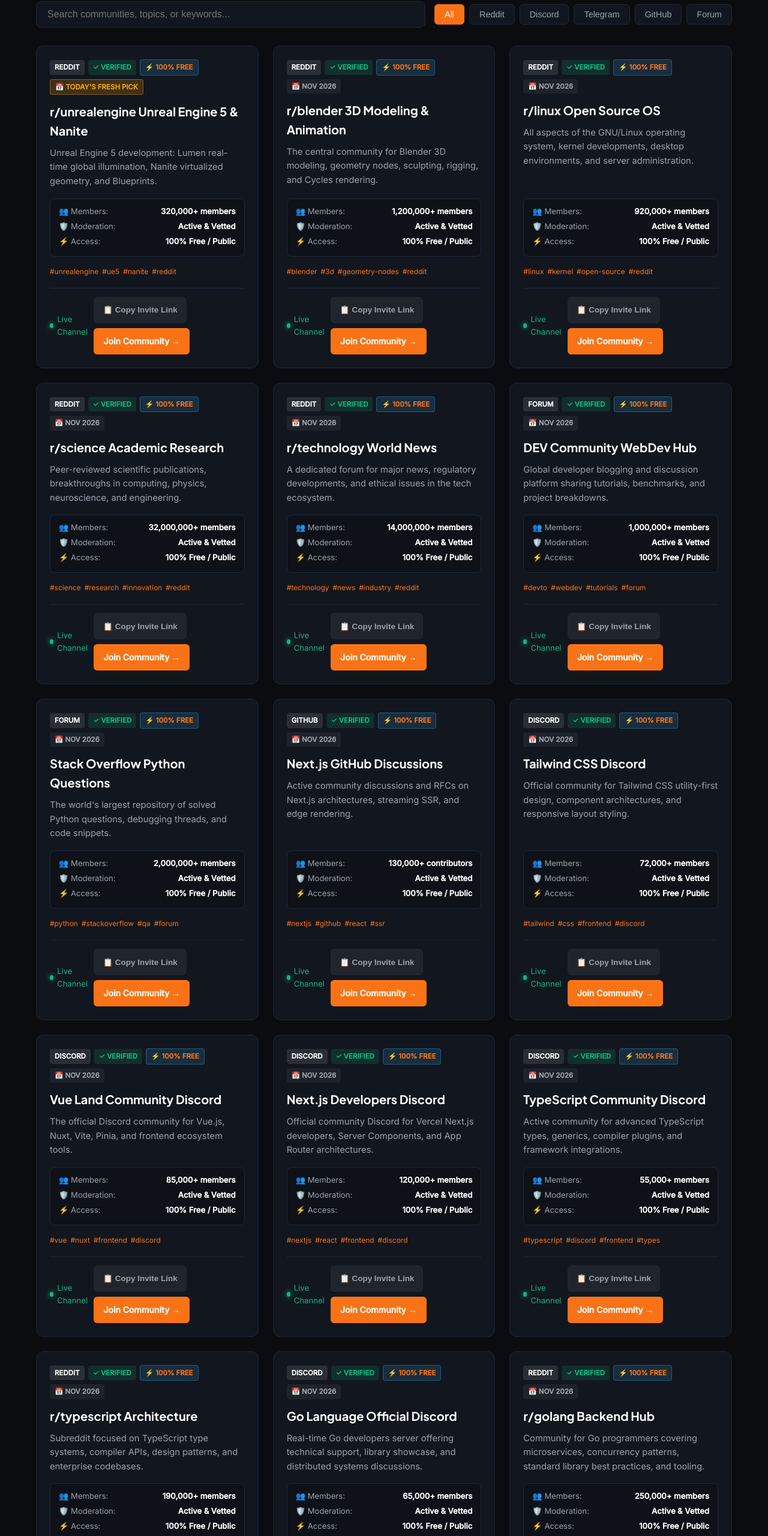
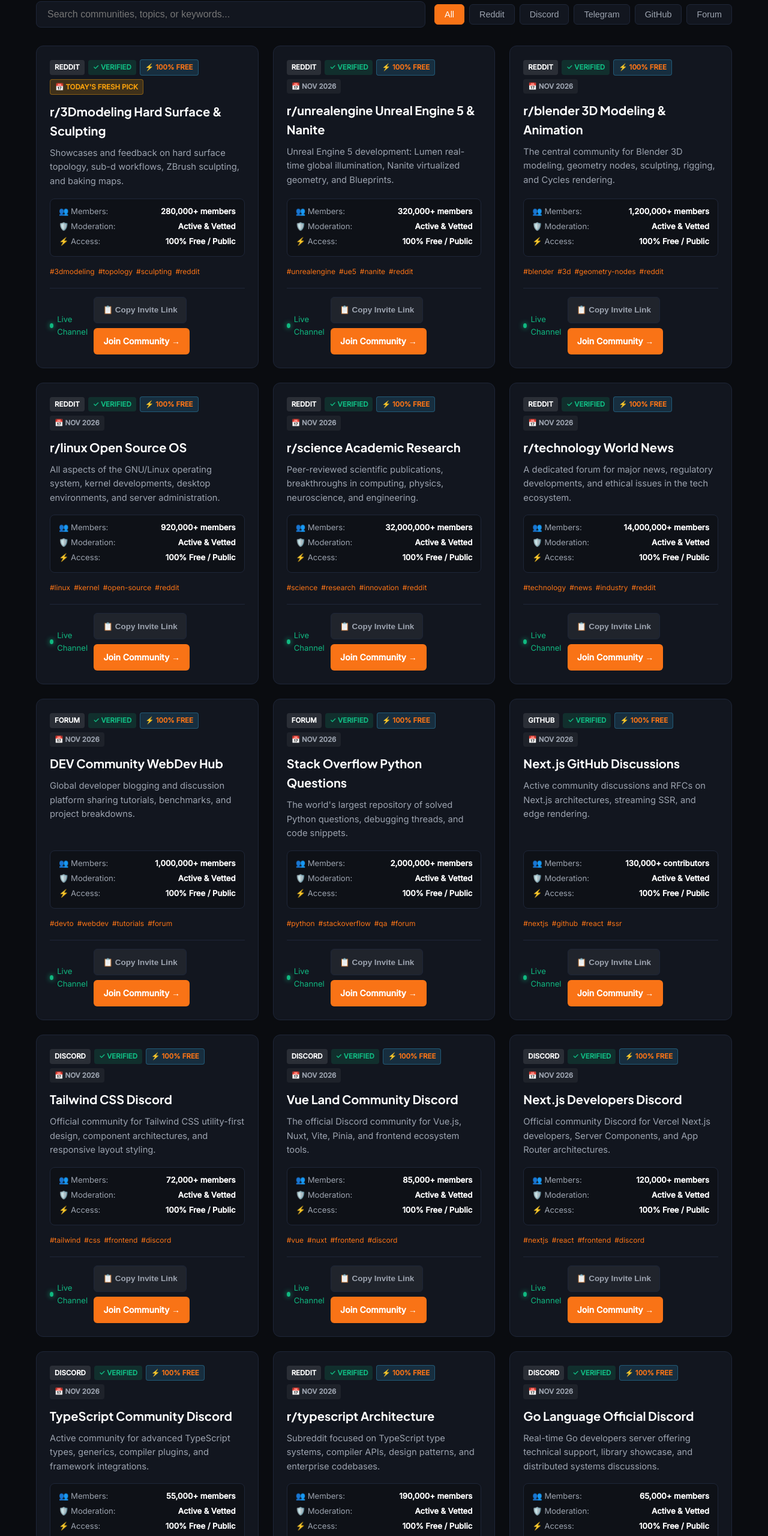
Before and after one commit to jibranpcccc/3d-blender-unreal-artists-hub, a plain HTML site: page index.html in a window 1280 px wide. Shown: the part 1159-3720 px from the top of the page at 60% size. Drawn offline with Linux system fonts and the light colour scheme.

Commit message:
feat(replenishment): fresh community links added - 2026-11-20 [skip ci]

```diff
--- a/index.html
+++ b/index.html
@@ -148,128 +148,128 @@
           {
             "@type": "ListItem",
             "position": 1,
+            "name": "r/3Dmodeling Hard Surface & Sculpting",
+            "description": "Showcases and feedback on hard surface topology, sub-d workflows, ZBrush sculpting, and baking maps.",
+            "url": "https://www.reddit.com/r/3Dmodeling/"
+          },
+          {
+            "@type": "ListItem",
+            "position": 2,
             "name": "r/unrealengine Unreal Engine 5 & Nanite",
             "description": "Unreal Engine 5 development: Lumen real-time global illumination, Nanite virtualized geometry, and Blueprints.",
             "url": "https://www.reddit.com/r/unrealengine/"
           },
           {
             "@type": "ListItem",
-            "position": 2,
+            "position": 3,
             "name": "r/blender 3D Modeling & Animation",
             "description": "The central community for Blender 3D modeling, geometry nodes, sculpting, rigging, and Cycles rendering.",
             "url": "https://www.reddit.com/r/blender/"
           },
           {
             "@type": "ListItem",
-            "position": 3,
+            "position": 4,
             "name": "r/linux Open Source OS",
             "description": "All aspects of the GNU/Linux operating system, kernel developments, desktop environments, and server administration.",
             "url": "https://www.reddit.com/r/linux/"
           },
           {
             "@type": "ListItem",
-            "position": 4,
+            "position": 5,
             "name": "r/science Academic Research",
             "description": "Peer-reviewed scientific publications, breakthroughs in computing, physics, neuroscience, and engineering.",
             "url": "https://www.reddit.com/r/science/"
           },
           {
             "@type": "ListItem",
-            "position": 5,
+            "position": 6,
             "name": "r/technology World News",
             "description": "A dedicated forum for major news, regulatory developments, and ethical issues in the tech ecosystem.",
             "url": "https://www.reddit.com/r/technology/"
           },
           {
             "@type": "ListItem",
-            "position": 6,
+            "position": 7,
             "name": "DEV Community WebDev Hub",
             "description": "Global developer blogging and discussion platform sharing tutorials, benchmarks, and project breakdowns.",
             "url": "https://dev.to/t/webdev"
           },
           {
             "@type": "ListItem",
-            "position": 7,
+            "position": 8,
             "name": "Stack Overflow Python Questions",
             "description": "The world's largest repository of solved Python questions, debugging threads, and code snippets.",
             "url": "https://stackoverflow.com/questions/tagged/python"
           },
           {
             "@type": "ListItem",
-            "position": 8,
+            "position": 9,
             "name": "Next.js GitHub Discussions",
             "description": "Active community discussions and RFCs on Next.js architectures, streaming SSR, and edge rendering.",
             "url": "https://github.com/vercel/next.js/discussions"
           },
           {
             "@type": "ListItem",
-            "position": 9,
+            "position": 10,
             "name": "Tailwind CSS Discord",
             "description": "Official community for Tailwind CSS utility-first design, component architectures, and responsive layout styling.",
             "url": "https://discord.gg/tailwind"
           },
           {
             "@type": "ListItem",
-            "position": 10,
+            "position": 11,
             "name": "Vue Land Community Discord",
             "description": "The official Discord community for Vue.js, Nuxt, Vite, Pinia, and frontend ecosystem tools.",
             "url": "https://discord.gg/vue"
           },
           {
             "@type": "ListItem",
-            "position": 11,
+            "position": 12,
             "name": "Next.js Developers Discord",
             "description": "Official community Discord for Vercel Next.js developers, Server Components, and App Router architectures.",
             "url": "https://discord.gg/nextjs"
           },
           {
             "@type": "ListItem",
-            "position": 12,
+            "position": 13,
             "name": "TypeScript Community Discord",
             "description": "Active community for advanced TypeScript types, generics, compiler plugins, and framework integrations.",
             "url": "https://discord.gg/typescript"
           },
           {
             "@type": "ListItem",
-            "position": 13,
+            "position": 14,
             "name": "r/typescript Architecture",
             "description": "Subreddit focused on TypeScript type systems, compiler APIs, design patterns, and enterprise codebases.",
             "url": "https://www.reddit.com/r/typescript/"
           },
           {
             "@type": "ListItem",
-            "position": 14,
+            "position": 15,
             "name": "Go Language Official Discord",
             "description": "Real-time Go developers server offering technical support, library showcase, and distributed systems discussions.",
             "url": "https://discord.gg/golang"
           },
           {
             "@type": "ListItem",
-            "position": 15,
+            "position": 16,
             "name": "r/golang Backend Hub",
             "description": "Community for Go programmers covering microservices, concurrency patterns, standard library best practices, and tooling.",
             "url": "https://www.reddit.com/r/golang/"
           },
           {
             "@type": "ListItem",
-            "position": 16,
+            "position": 17,
             "name": "Reactiflux Discord Community",
             "description": "The largest community of React, React Native, and full-stack JavaScript developers on Discord.",
             "url": "https://discord.gg/reactiflux"
           },
           {
             "@type": "ListItem",
-            "position": 17,
+            "position": 18,
             "name": "r/javascript Global Hub",
             "description": "Discussions, releases, frameworks, and architecture patterns from across the JavaScript and ECMAScript ecosystem.",
             "url": "https://www.reddit.com/r/javascript/"
-          },
-          {
-            "@type": "ListItem",
-            "position": 18,
-            "name": "r/3Dmodeling Hard Surface & Sculpting",
-            "description": "Showcases and feedback on hard surface topology, sub-d workflows, ZBrush sculpting, and baking maps.",
-            "url": "https://www.reddit.com/r/3Dmodeling/"
           },
           {
             "@type": "ListItem",
@@ -617,12 +617,36 @@
         </div>
         <div id="vetted-communities" class="grid">
 
-        <div id="community-card-1" class="card" data-platform="reddit" data-category="unreal engine">
+        <div id="community-card-1" class="card" data-platform="reddit" data-category="3d modeling">
             <div class="card-header">
                 <span class="badge badge-platform">Reddit</span>
                 <span class="badge badge-verified">✓ Verified</span>
                 <span class="badge badge-free">⚡ 100% Free</span>
                 <span class="badge badge-date" style="background: rgba(245, 158, 11, 0.2); color: #f59e0b; border: 1px solid rgba(245, 158, 11, 0.4); font-weight: 700;">📅 Today's Fresh Pick</span>
+            </div>
+            <h3 class="card-title">r/3Dmodeling Hard Surface & Sculpting</h3>
+            <p class="card-desc">Showcases and feedback on hard surface topology, sub-d workflows, ZBrush sculpting, and baking maps.</p>
+            <div class="spec-matrix">
+                <div class="spec-row"><span>👥 Members:</span> <strong>280,000+ members</strong></div>
+                <div class="spec-row"><span>🛡️ Moderation:</span> <strong>Active & Vetted</strong></div>
+                <div class="spec-row"><span>⚡ Access:</span> <strong>100% Free / Public</strong></div>
+            </div>
+            <div class="tags-row"><span class="tag">#3dmodeling</span><span class="tag">#topology</span><span class="tag">#sculpting</span><span class="tag">#reddit</span></div>
+            <div class="card-footer">
+                <span class="activity-pulse"><span class="pulse-dot"></span> Live Channel</span>
+                <div class="card-actions">
+                    <button class="btn-copy-invite" onclick="copyInviteLink(event, 'https://www.reddit.com/r/3Dmodeling/')">📋 Copy Invite Link</button>
+                    <a href="https://www.reddit.com/r/3Dmodeling/" target="_blank" rel="noopener noreferrer" class="btn-join">Join Community →</a>
+                </div>
+            </div>
+        </div>
+
+        <div id="community-card-2" class="card" data-platform="reddit" data-category="unreal engine">
+            <div class="card-header">
+                <span class="badge badge-platform">Reddit</span>
+                <span class="badge badge-verified">✓ Verified</span>
+                <span class="badge badge-free">⚡ 100% Free</span>
+                <span class="badge badge-date">📅 Nov 2026</span>
             </div>
             <h3 class="card-title">r/unrealengine Unreal Engine 5 & Nanite</h3>
             <p class="card-desc">Unreal Engine 5 development: Lumen real-time global illumination, Nanite virtualized geometry, and Blueprints.</p>
@@ -641,7 +665,7 @@
             </div>
         </div>
 
-        <div id="community-card-2" class="card" data-platform="reddit" data-category="blender">
+        <div id="community-card-3" class="card" data-platform="reddit" data-category="blender">
             <div class="card-header">
                 <span class="badge badge-platform">Reddit</span>
                 <span class="badge badge-verified">✓ Verified</span>
@@ -665,7 +689,7 @@
             </div>
         </div>
 
-        <div id="community-card-3" class="card" data-platform="reddit" data-category="linux & os">
+        <div id="community-card-4" class="card" data-platform="reddit" data-category="linux & os">
             <div class="card-header">
                 <span class="badge badge-platform">Reddit</span>
                 <span class="badge badge-verified">✓ Verified</span>
@@ -689,7 +713,7 @@
             </div>
         </div>
 
-        <div id="community-card-4" class="card" data-platform="reddit" data-category="science & innovation">
+        <div id="community-card-5" class="card" data-platform="reddit" data-category="science & innovation">
             <div class="card-header">
                 <span class="badge badge-platform">Reddit</span>
                 <span class="badge badge-verified">✓ Verified</span>
@@ -713,7 +737,7 @@
             </div>
         </div>
 
-        <div id="community-card-5" class="card" data-platform="reddit" data-category="tech news">
+        <div id="community-card-6" class="card" data-platform="reddit" data-category="tech news">
             <div class="card-header">
                 <span class="badge badge-platform">Reddit</span>
                 <span class="badge badge-verified">✓ Verified</span>
@@ -737,7 +761,7 @@
             </div>
         </div>
 
-        <div id="community-card-6" class="card" data-platform="forum" data-category="web development">
+        <div id="community-card-7" class="card" data-platform="forum" data-category="web development">
             <div class="card-header">
                 <span class="badge badge-platform">Forum</span>
                 <span class="badge badge-verified">✓ Verified</span>
@@ -761,7 +785,7 @@
             </div>
         </div>
 
-        <div id="community-card-7" class="card" data-platform="forum" data-category="python development">
+        <div id="community-card-8" class="card" data-platform="forum" data-category="python development">
             <div class="card-header">
                 <span class="badge badge-platform">Forum</span>
                 <span class="badge badge-verified">✓ Verified</span>
@@ -785,7 +809,7 @@
             </div>
         </div>
 
-        <div id="community-card-8" class="card" data-platform="github" data-category="frontend engineering">
+        <div id="community-card-9" class="card" data-platform="github" data-category="frontend engineering">
             <div class="card-header">
                 <span class="badge badge-platform">GitHub</span>
                 <span class="badge badge-verified">✓ Verified</span>
@@ -809,7 +833,7 @@
             </div>
         </div>
 
-        <div id="community-card-9" class="card" data-platform="discord" data-category="frontend engineering">
+        <div id="community-card-10" class="card" data-platform="discord" data-category="frontend engineering">
             <div class="card-header">
                 <span class="badge badge-platform">Discord</span>
                 <span class="badge badge-verified">✓ Verified</span>
@@ -833,7 +857,7 @@
             </div>
         </div>
 
-        <div id="community-card-10" class="card" data-platform="discord" data-category="frontend engineering">
+        <div id="community-card-11" class="card" data-platform="discord" data-category="frontend engineering">
             <div class="card-header">
                 <span class="badge badge-platform">Discord</span>
                 <span class="badge badge-verified">✓ Verified</span>
@@ -857,7 +881,7 @@
             </div>
         </div>
 
-        <div id="community-card-11" class="card" data-platform="discord" data-category="frontend engineering">
+        <div id="community-card-12" class="card" data-platform="discord" data-category="frontend engineering">
             <div class="card-header">
                 <span class="badge badge-platform">Discord</span>
                 <span class="badge badge-verified">✓ Verified</span>
@@ -881,7 +905,7 @@
             </div>
         </div>
 
-        <div id="community-card-12" class="card" data-platform="discord" data-category="web development">
+        <div id="community-card-13" class="card" data-platform="discord" data-category="web development">
             <div class="card-header">
                 <span class="badge badge-platform">Discord</span>
                 <span class="badge badge-verified">✓ Verified</span>
@@ -905,7 +929,7 @@
             </div>
         </div>
 
-        <div id="community-card-13" class="card" data-platform="reddit" data-category="web development">
+        <div id="community-card-14" class="card" data-platform="reddit" data-category="web development">
             <div class="card-header">
                 <span class="badge badge-platform">Reddit</span>
                 <span class="badge badge-verified">✓ Verified</span>
@@ -929,7 +953,7 @@
             </div>
         </div>
 
-        <div id="community-card-14" class="card" data-platform="discord" data-category="backend engineering">
+        <div id="community-card-15" class="card" data-platform="discord" data-category="backend engineering">
             <div class="card-header">
                 <span class="badge badge-platform">Discord</span>
                 <span class="badge badge-verified">✓ Verified</span>
@@ -953,7 +977,7 @@
             </div>
         </div>
 
-        <div id="community-card-15" class="card" data-platform="reddit" data-category="backend engineering">
+        <div id="community-card-16" class="card" data-platform="reddit" data-category="backend engineering">
             <div class="card-header">
                 <span class="badge badge-platform">Reddit</span>
                 <span class="badge badge-verified">✓ Verified</span>
@@ -977,7 +1001,7 @@
             </div>
         </div>
 
-        <div id="community-card-16" class="card" data-platform="discord" data-category="frontend engineering">
+        <div id="community-card-17" class="card" data-platform="discord" data-category="frontend engineering">
             <div class="card-header">
                 <span class="badge badge-platform">Discord</span>
                 <span class="badge badge-verified">✓ Verified</span>
@@ -1001,7 +1025,7 @@
             </div>
         </div>
 
-        <div id="community-card-17" class="card" data-platform="reddit" data-category="web development">
+        <div id="community-card-18" class="card" data-platform="reddit" data-category="web development">
             <div class="card-header">
                 <span class="badge badge-platform">Reddit</span>
                 <span class="badge badge-verified">✓ Verified</span>
@@ -1021,30 +1045,6 @@
                 <div class="card-actions">
                     <button class="btn-copy-invite" onclick="copyInviteLink(event, 'https://www.reddit.com/r/javascript/')">📋 Copy Invite Link</button>
                     <a href="https://www.reddit.com/r/javascript/" target="_blank" rel="noopener noreferrer" class="btn-join">Join Community →</a>
-                </div>
-            </div>
-        </div>
-
-        <div id="community-card-18" class="card" data-platform="reddit" data-category="3d modeling">
-            <div class="card-header">
-                <span class="badge badge-platform">Reddit</span>
-                <span class="badge badge-verified">✓ Verified</span>
-                <span class="badge badge-free">⚡ 100% Free</span>
-                <span class="badge badge-date">📅 Nov 2026</span>
-            </div>
-            <h3 class="card-title">r/3Dmodeling Hard Surface & Sculpting</h3>
-            <p class="card-desc">Showcases and feedback on hard surface topology, sub-d workflows, ZBrush sculpting, and baking maps.</p>
-            <div class="spec-matrix">
-                <div class="spec-row"><span>👥 Members:</span> <strong>280,000+ members</strong></div>
-                <div class="spec-row"><span>🛡️ Moderation:</span> <strong>Active & Vetted</strong></div>
-                <div class="spec-row"><span>⚡ Access:</span> <strong>100% Free / Public</strong></div>
-            </div>
-            <div class="tags-row"><span class="tag">#3dmodeling</span><span class="tag">#topology</span><span class="tag">#sculpting</span><span class="tag">#reddit</span></div>
-            <div class="card-footer">
-                <span class="activity-pulse"><span class="pulse-dot"></span> Live Channel</span>
-                <div class="card-actions">
-                    <button class="btn-copy-invite" onclick="copyInviteLink(event, 'https://www.reddit.com/r/3Dmodeling/')">📋 Copy Invite Link</button>
-                    <a href="https://www.reddit.com/r/3Dmodeling/" target="_blank" rel="noopener noreferrer" class="btn-join">Join Community →</a>
                 </div>
             </div>
         </div>
```
Also changed, not shown: data/groups.json (+20 -19 lines), feed.xml (+9 -9 lines).
